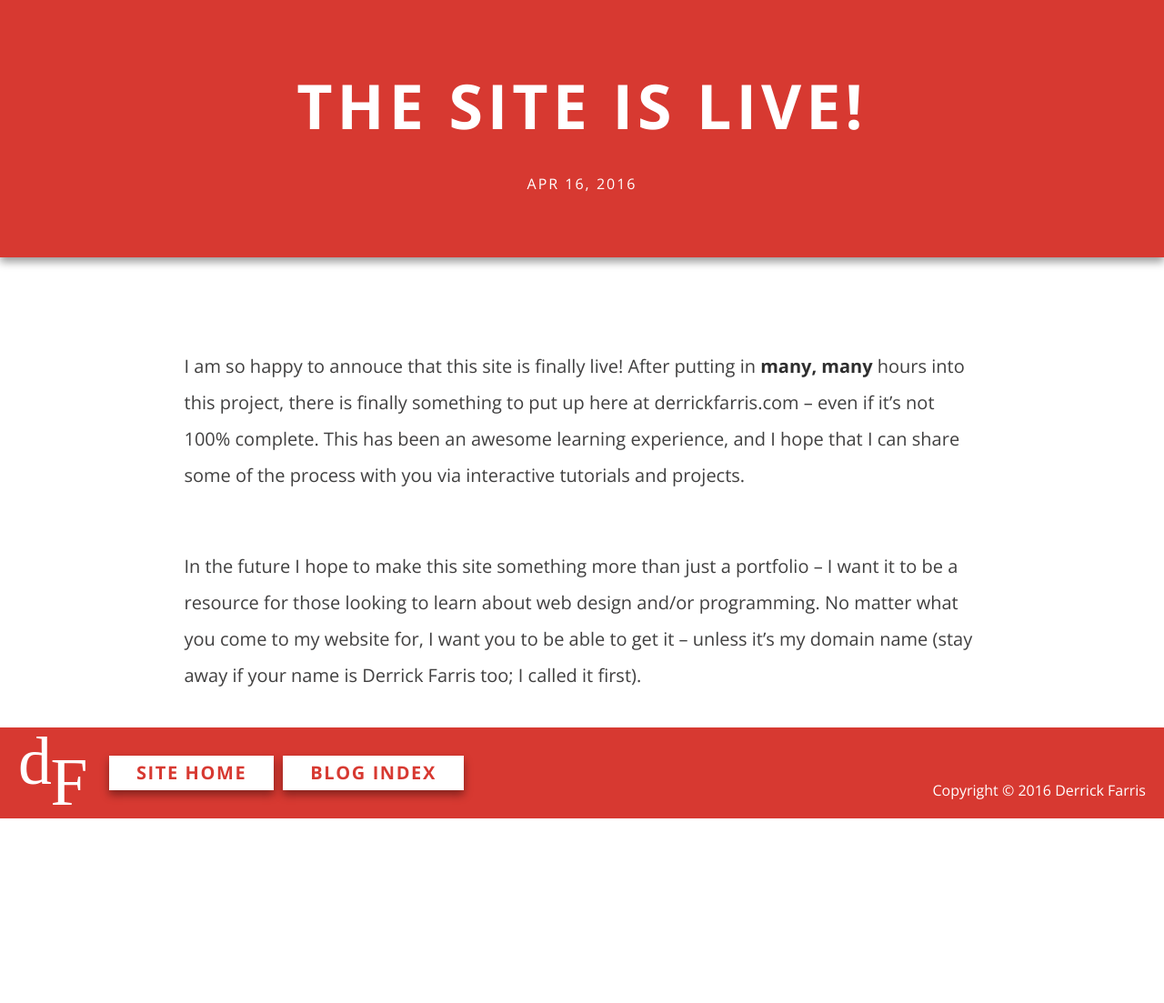
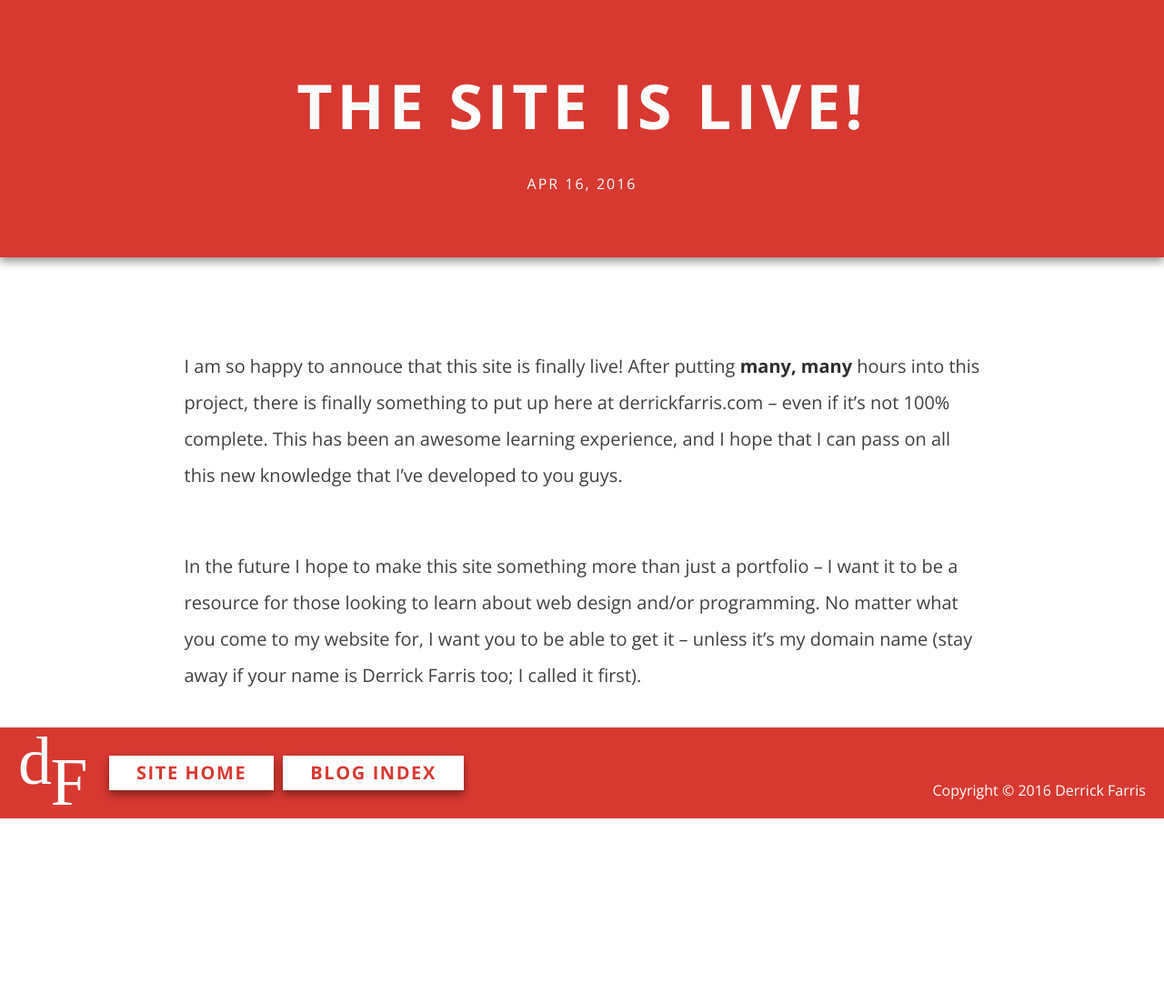
Before and after one commit to ThatOneBro/thatonebro.github.io, a Jekyll site: the page built from _posts/2016-04-16-the-site-is-live.md, in a window 1280 px wide. Shown: the whole page at 91% size. Built offline with Jekyll 4.4.1, drawn with Linux system fonts in a browser that asks for light colours.

Commit message:
Update 2016-04-16-the-site-is-live.md
Post revision

```diff
--- a/_posts/2016-04-16-the-site-is-live.md
+++ b/_posts/2016-04-16-the-site-is-live.md
@@ -4,9 +4,9 @@ title:  The Site Is Live!
 date: 2016-04-16 10:42:00
 ---
 
-I am so happy to annouce that this site is finally live! After putting in **many, many** hours into this project,
+I am so happy to annouce that this site is finally live! After putting **many, many** hours into this project,
 there is finally something to put up here at derrickfarris.com -- even if it's not 100% complete.
-This has been an awesome learning experience, and I hope that I can share some of the process with you via interactive tutorials and projects.
+This has been an awesome learning experience, and I hope that I can pass on all this new knowledge that I've developed to you guys.
 
 <!--more-->
 
```
